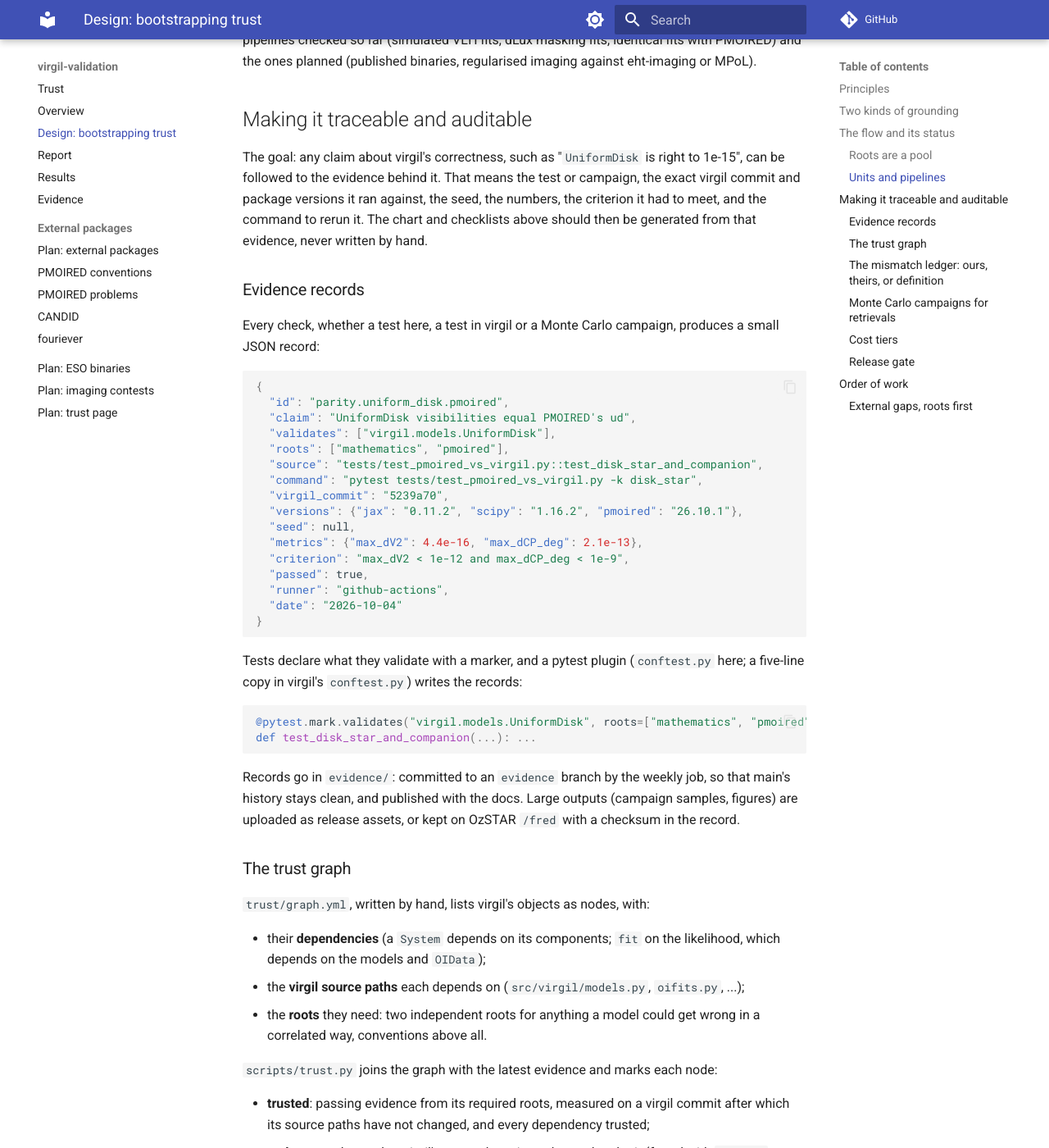
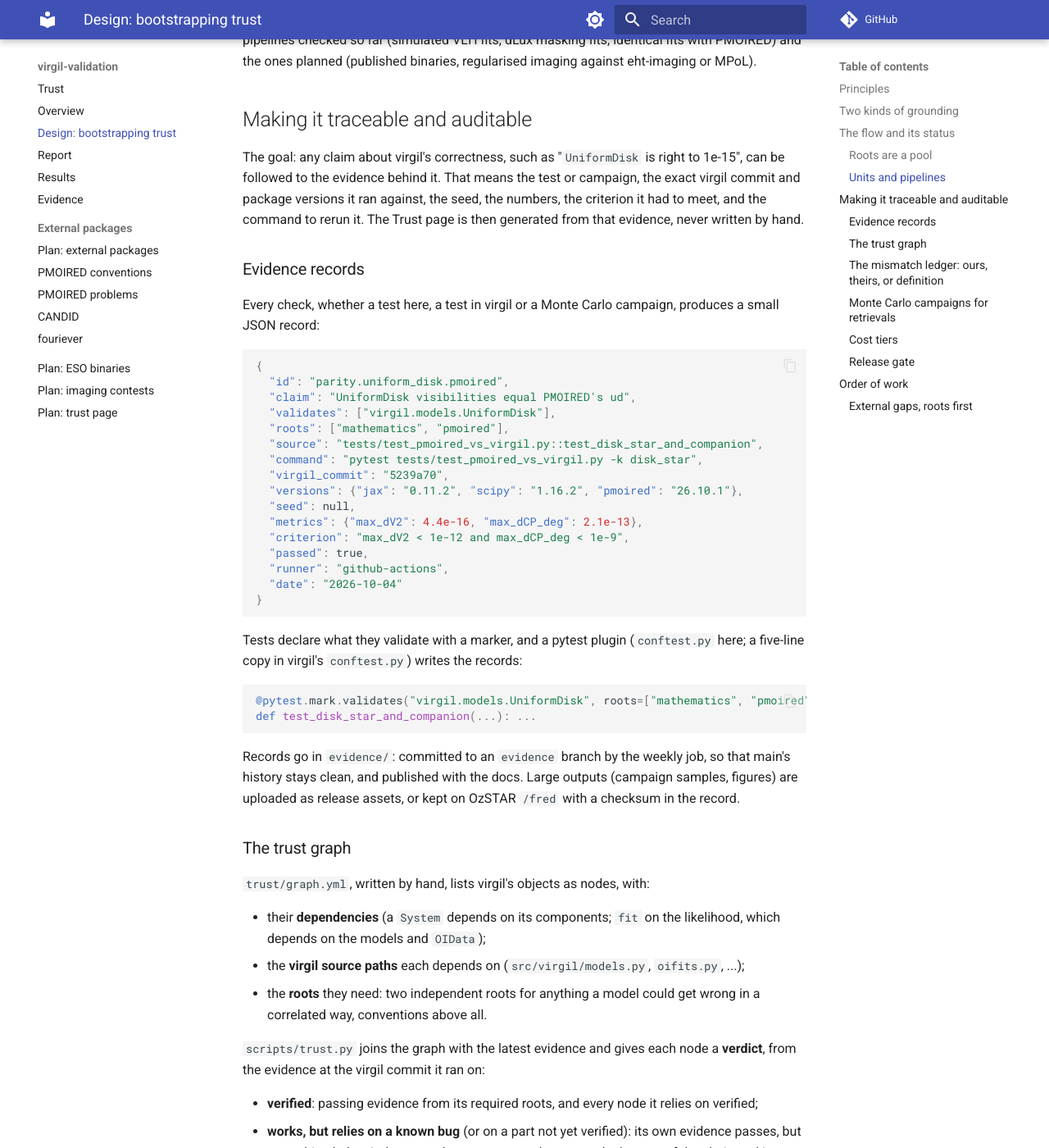
Before and after one commit to benjaminpope/virgil-validation, an MkDocs documentation site: the page built from docs/design.md, in a window 1280 px wide and 1400 px high, scrolled down 2794 px. Shown: the whole window at 82% size. Built offline with MkDocs 1.6.1 and Material for MkDocs 9.7.7, drawn with Linux system fonts in a browser that asks for light colours; comment, search, counter and statistics services are not loaded; some of the changed text lies outside the part shown.

Commit message:
Address review: every layer, agreement metrics only, reasons for every part, keyboard steps, one trust model in design.md
Co-Authored-By: Claude Opus 5.5 <noreply@anthropic.com>

```diff
--- a/docs/assets/trust.css
+++ b/docs/assets/trust.css
@@ -25,7 +25,8 @@
 .vt-chain { display: grid; grid-template-columns: 14rem 1fr 14rem; align-items: center; gap: .3rem .8rem; padding: .3rem 0; border-bottom: 1px solid var(--md-default-fg-color--lightest); }
 .vt-chain-r { font-size: .75rem; }
 .vt-chain-t { color: var(--md-default-fg-color--light); }
-.vt-step { padding: .05rem .4rem; border-radius: 4px; cursor: pointer; }
+.vt-step { font: inherit; font-size: .75rem; color: inherit; border: 1px solid transparent; padding: .05rem .4rem; border-radius: 4px; cursor: pointer; }
+.vt-step:hover, .vt-step:focus-visible, .vt-step.vt-sel { border-color: var(--md-default-fg-color); }
 .vt-row { display: flex; gap: .6rem; align-items: flex-start; margin: .35rem 0; }
 .vt-layer { flex: 0 0 5.5rem; color: var(--md-default-fg-color--light); font-size: .8rem; padding-top: .2rem; }
 .vt-chips { display: flex; flex-wrap: wrap; gap: .25rem; }
--- a/docs/assets/trust.js
+++ b/docs/assets/trust.js
@@ -24,9 +24,9 @@
       var v = verdicts[n.verdict];
       var html = "<h4>" + esc(n.id) + "</h4><div><strong>" + esc(v[0]) + "</strong>: " + esc(v[1]) + ".</div>";
       if (n.findings.length) html += "<div>Open: " + n.findings.map(function (f) { return '<a href="#' + esc(f) + '">' + esc(f) + "</a>"; }).join(", ") + "</div>";
-      if (n.because.length) html += "<div>Relies on " + n.because.map(function (b) {
+      if (n.because.length) html += "<div>" + (n.verdict.indexOf("relies") === 0 ? "Relies on " : "Also relies on ") + n.because.map(function (b) {
         return "<code>" + esc(b.id) + "</code>" + (b.findings.length ? " (" + b.findings.map(function (f) { return '<a href="#' + esc(f) + '">' + esc(f) + "</a>"; }).join(", ") + ")" : "");
-      }).join(", ") + "; it counts as verified once that is fixed.</div>";
+      }).join(", ") + (n.verdict.indexOf("relies") === 0 ? "; it counts as verified once that is fixed." : "; fixing that alone would not verify it.") + "</div>";
       var rs = n.strong.concat(n.weak);
       html += "<div>Checked against: " + (rs.length ? rs.map(function (r) { return '<span class="vt-root">' + esc(roots[r] || r) + "</span>"; }).join("") : "nothing yet") + "</div>";
       if (n.changed && n.changed.length) html += '<div class="vt-muted">virgil has changed ' + n.changed.map(function (f) { return "<code>" + esc(f) + "</code>"; }).join(", ") + " since this evidence.</div>";
--- a/docs/design.md
+++ b/docs/design.md
@@ -133,8 +133,8 @@ The goal: any claim about virgil's correctness, such as "`UniformDisk` is
 right to 1e-15", can be followed to the evidence behind it. That means the
 test or campaign, the exact virgil commit and package versions it ran
 against, the seed, the numbers, the criterion it had to meet, and the
-command to rerun it. The chart and checklists above should then be
-generated from that evidence, never written by hand.
+command to rerun it. The Trust page is then generated from that
+evidence, never written by hand.
 
 ### Evidence records
 
@@ -185,20 +185,25 @@ assets, or kept on OzSTAR `/fred` with a checksum in the record.
 * the **roots** they need: two independent roots for anything a model
   could get wrong in a correlated way, conventions above all.
 
-`scripts/trust.py` joins the graph with the latest evidence and marks each
-node:
+`scripts/trust.py` joins the graph with the latest evidence and gives
+each node a **verdict**, from the evidence at the virgil commit it ran on:
 
-* **trusted**: passing evidence from its required roots, measured on a
-  virgil commit after which its source paths have not changed, and every
-  dependency trusted;
-* **stale**: trusted once, but virgil's source has since changed under it
-  (found with `git log <commit>..main -- <paths>` on virgil);
-* **open finding**: failing evidence with a ledger entry (below);
-* **unchecked**: no evidence.
+* **verified**: passing evidence from its required roots, and every node
+  it relies on verified;
+* **works, but relies on a known bug** (or on a part not yet verified):
+  its own evidence passes, but something below it does not; the page
+  names the part at the bottom of the chain and its open finding;
+* **known bug, fix pending**: a ledger entry against virgil is open;
+* **partly checked**: evidence from too few independent roots;
+* **check failing**: a check of it fails;
+* **not yet checked**: no evidence.
 
-It writes the Mermaid chart and the checklists on this page, and each
-checkbox links to its evidence records. "Verified at virgil `5239a70` on
-2026-10-04" is then a statement anyone can audit.
+**Freshness** is reported separately, never folded into the verdict:
+whether virgil's source under a node has changed since that commit (from
+`git diff <commit> origin/main -- <paths>` on virgil). The page (the site's
+home page) shows the verdicts as a layered map with a detail panel per
+node, linking each check's evidence and test. "Verified at virgil
+`5239a70` on 2026-10-04" is then a statement anyone can audit.
 
 ### The mismatch ledger: ours, theirs, or definition
 
@@ -254,15 +259,16 @@ a 60-draw smoke version left in CI.
 | B | weekly, against virgil `main` | ~1 h on CI | dLux images, PMOIRED fits, campaigns at modest N |
 | C | before a virgil release, or on demand | hours on OzSTAR | campaigns at full N, CANDID maps and limits |
 
-A tier B or C result counts until virgil's code under its node changes,
-which makes it stale (above). So the expensive runs need repeating only
-where virgil has actually changed.
+A tier B or C result counts until virgil's code under its node changes;
+the page then marks the node as changed since its evidence (above). So the
+expensive runs need repeating only where virgil has actually changed.
 
 ### Release gate
 
-virgil's release checklist gains one item: the trust page shows no
-**stale**, **open finding** or **unchecked** node for anything the release
-changes, or the release notes say which ones remain and why.
+virgil's release checklist gains one item: for anything the release
+changes, the trust page shows no node that is changed since its evidence,
+has a known bug, is failing or is not yet checked, or the release notes say
+which ones remain and why.
 
 ## Order of work
 
@@ -271,8 +277,9 @@ changes, or the release notes say which ones remain and why.
    virgil's CI uploading its records as an artifact that our weekly job
    downloads. (2 days)
 2. ✅ **Trust graph**: `trust/graph.yml` with dependencies and source paths;
-   `scripts/trust.py` for propagation and staleness; this page's chart and
-   checklists generated from it. (2 days)
+   `scripts/trust.py` for propagation and freshness; the Trust page
+   generated from it (rebuilt as the site's home page, `plan_trust_page.md`).
+   (2 days)
 3. ✅ **Ledger**: `trust/ledger.yml` with the existing findings (virgil 1–5,
    PMOIRED P1–P3) and its rendered page. (half a day)
 4. **Campaign runner**: move the pulls into `campaigns/`, add interval
```
Also changed, not shown: 1 other file.
